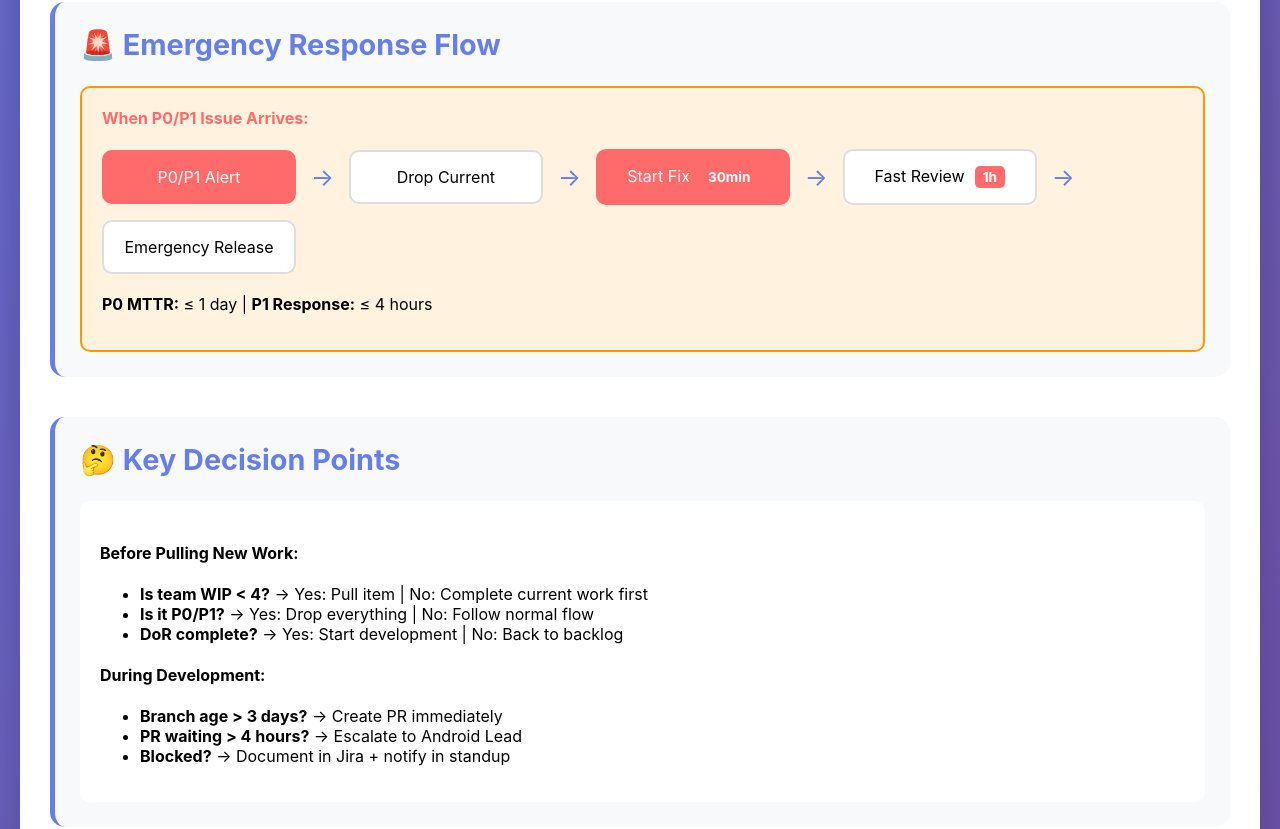
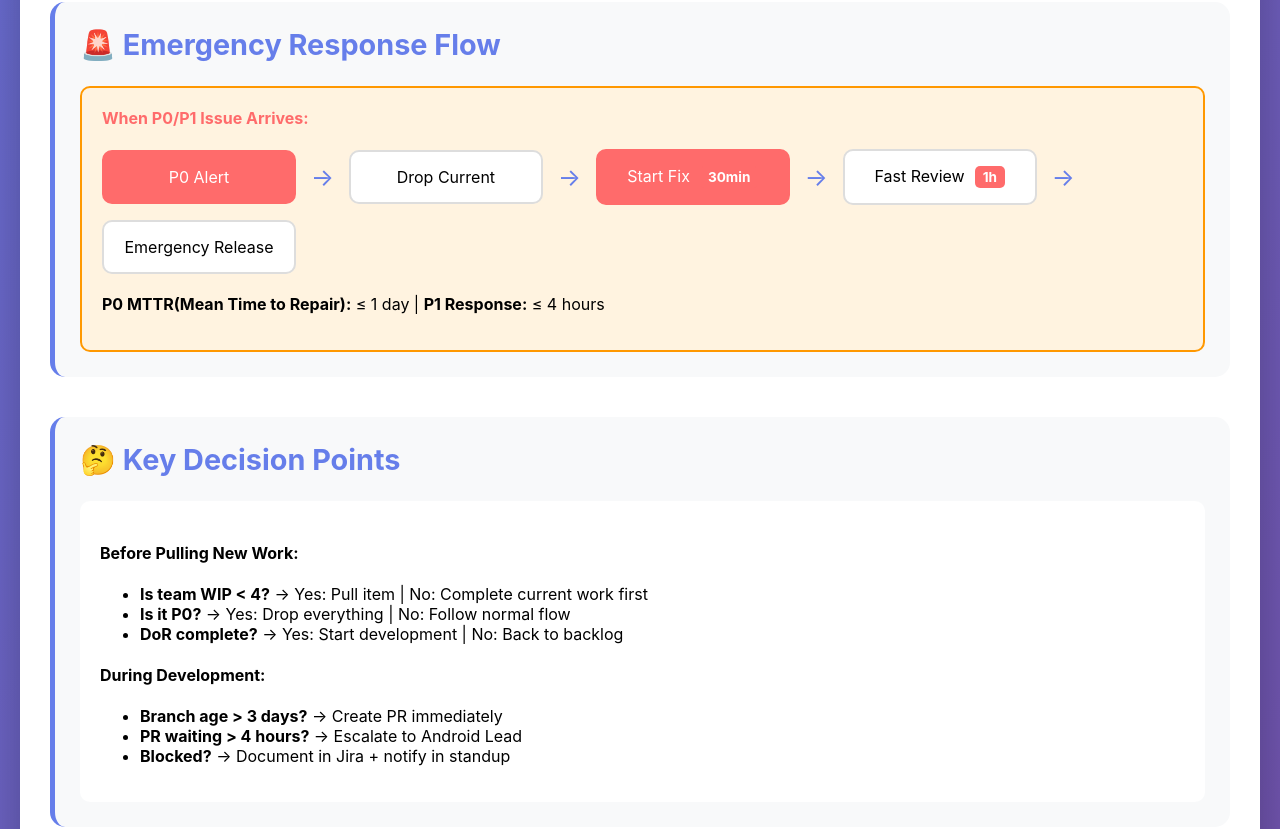
Before and after one commit to phuocnguyen71/android-work-flow, a plain HTML site: page index.html in a window 1280 px wide. Shown: the part 1465-2294 px from the top of the page. Drawn offline with Linux system fonts and the light colour scheme.

Commit message:
Update index.html
Update

```diff
--- a/index.html
+++ b/index.html
@@ -347,7 +347,7 @@
             <div class="emergency-flow">
                 <h4>When P0/P1 Issue Arrives:</h4>
                 <div class="flow-container">
-                    <div class="flow-step urgent">P0/P1 Alert</div>
+                    <div class="flow-step urgent">P0 Alert</div>
                     <span class="arrow">→</span>
                     <div class="flow-step">Drop Current</div>
                     <span class="arrow">→</span>
@@ -357,7 +357,7 @@
                     <span class="arrow">→</span>
                     <div class="flow-step">Emergency Release</div>
                 </div>
-                <p style="margin-top: 15px;"><strong>P0 MTTR:</strong> ≤ 1 day | <strong>P1 Response:</strong> ≤ 4 hours</p>
+                <p style="margin-top: 15px;"><strong>P0 MTTR(Mean Time to Repair):</strong> ≤ 1 day | <strong>P1 Response:</strong> ≤ 4 hours</p>
             </div>
         </div>
 
@@ -368,7 +368,7 @@
                 <h4>Before Pulling New Work:</h4>
                 <ul>
                     <li><strong>Is team WIP < 4?</strong> → Yes: Pull item | No: Complete current work first</li>
-                    <li><strong>Is it P0/P1?</strong> → Yes: Drop everything | No: Follow normal flow</li>
+                    <li><strong>Is it P0?</strong> → Yes: Drop everything | No: Follow normal flow</li>
                     <li><strong>DoR complete?</strong> → Yes: Start development | No: Back to backlog</li>
                 </ul>
 
@@ -443,9 +443,8 @@
                     <ul style="margin: 0; padding-left: 20px;">
                         <li>All features in batch have QA sign-off ✅</li>
                         <li>0 open P0/P1 defects</li>
-                        <li>Store assets & release notes prepared</li>
-                        <li>Staged rollout % configured</li>
-                        <li>Previous release stable for 24-72h</li>
+                        <li>Release notes prepared</li>
+                     <li>Previous release stable for 24-72h</li>
                         <li>Release Owner assigned and ready</li>
                     </ul>
                 </div>
```
